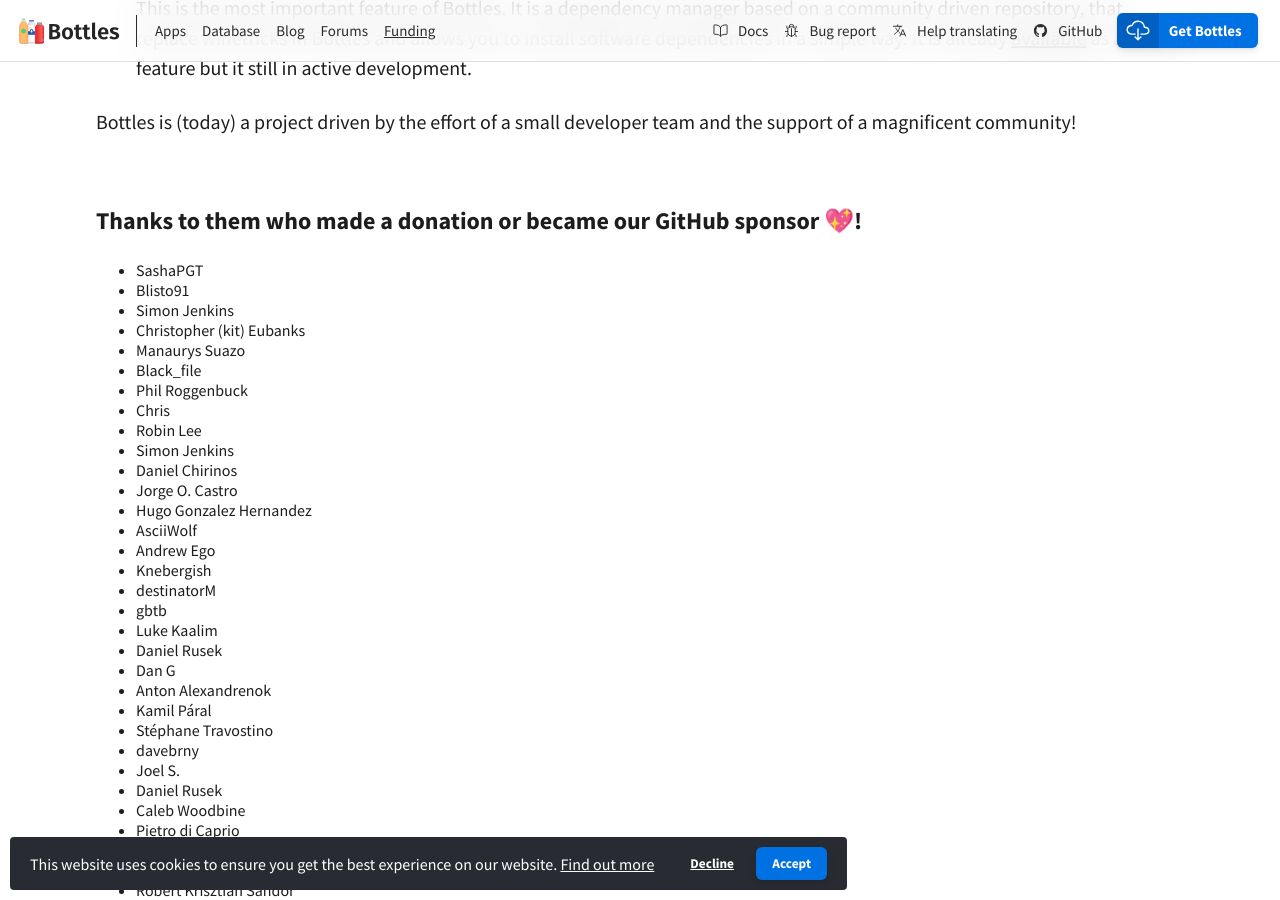
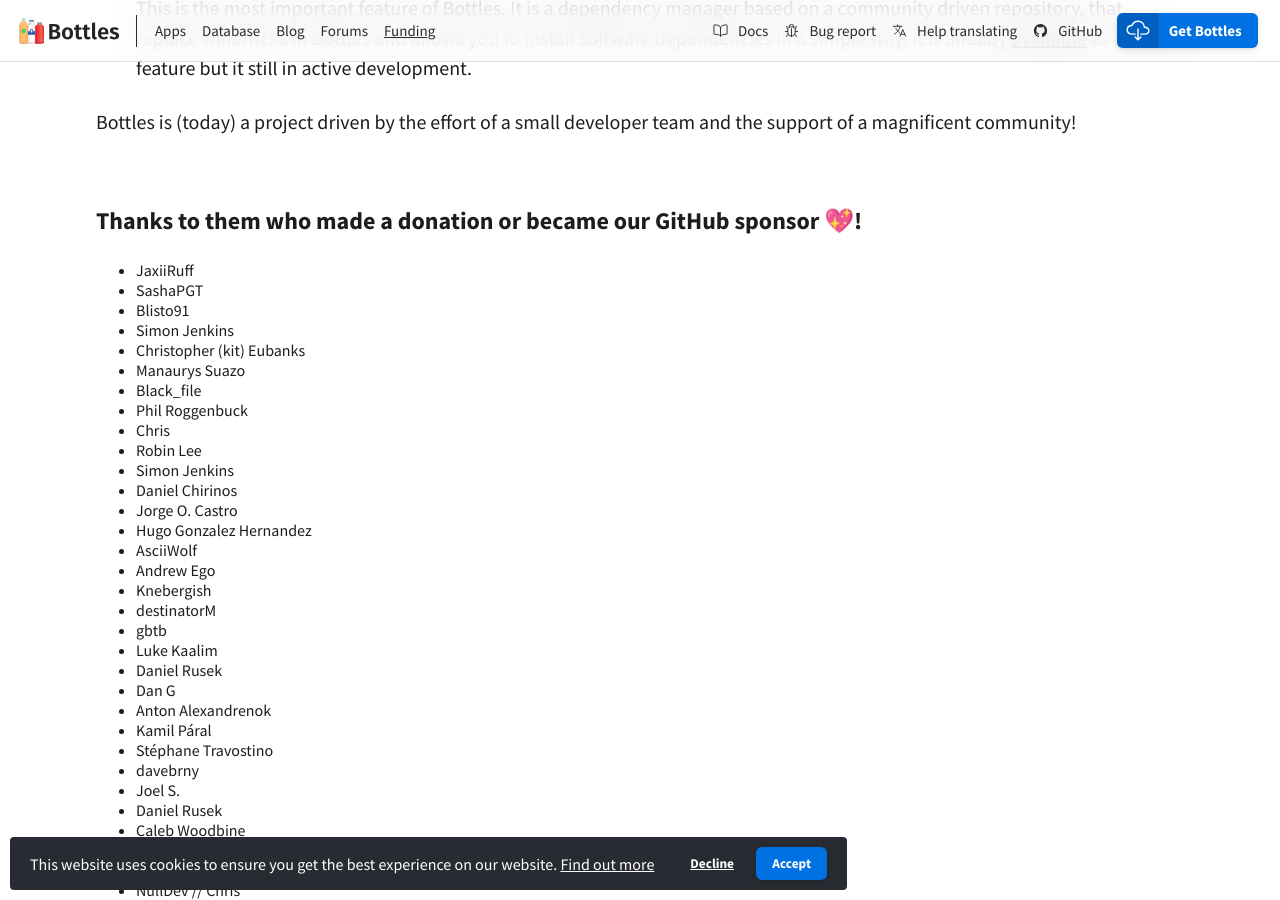
Before and after one commit to bottlesdevs/website, a Jekyll site: the page built from funding.md, in a window 1280 px wide and 900 px high, scrolled down 1363 px. Built offline with Jekyll 4.4.1, drawn with Linux system fonts in a browser that asks for light colours; nearby versions of some CDN libraries; comment, search, counter and statistics services are not loaded.

Commit message:
add JaxiiRuff to donators

```diff
--- a/funding.md
+++ b/funding.md
@@ -75,6 +75,7 @@
     <br />
     <h3>Thanks to them who made a donation or became our GitHub sponsor 💖!</h3>
     <ul>
+      <li>JaxiiRuff</li>
       <li>SashaPGT</li>
       <li>Blisto91</li>
       <li>Simon Jenkins</li>
```
